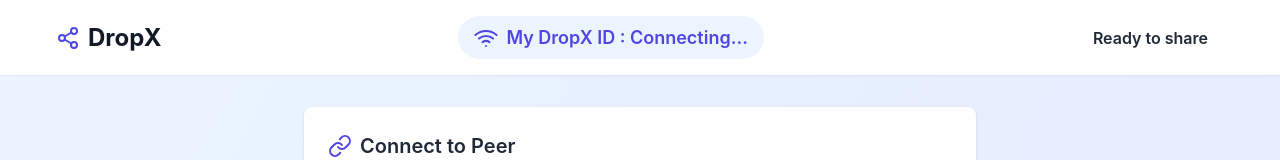
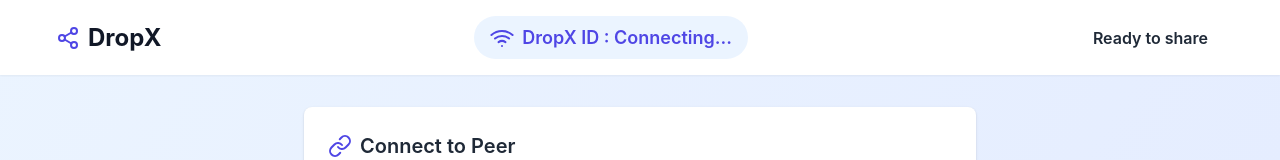
Before and after one commit to RisingLamp/DropX_V1, a website built with Vite: page index.html in a window 1280 px wide. Shown: the top 160 px of the page. Built offline with nearby package versions, Linux system fonts and the light colour scheme; what peerjs would draw is missing.

Commit message:
Added DropX ID

```diff
--- a/index.html
+++ b/index.html
@@ -53,7 +53,7 @@
                 <line x1="12" y1="20" x2="12.01" y2="20"></line>
               </svg>
               <span class="peer-id"
-                >My DropX ID :  <span id="my-peer-id">Connecting...</span></span
+                > DropX ID :  <span id="my-peer-id">Connecting...</span></span
               >
             </div>
           </div>
```
